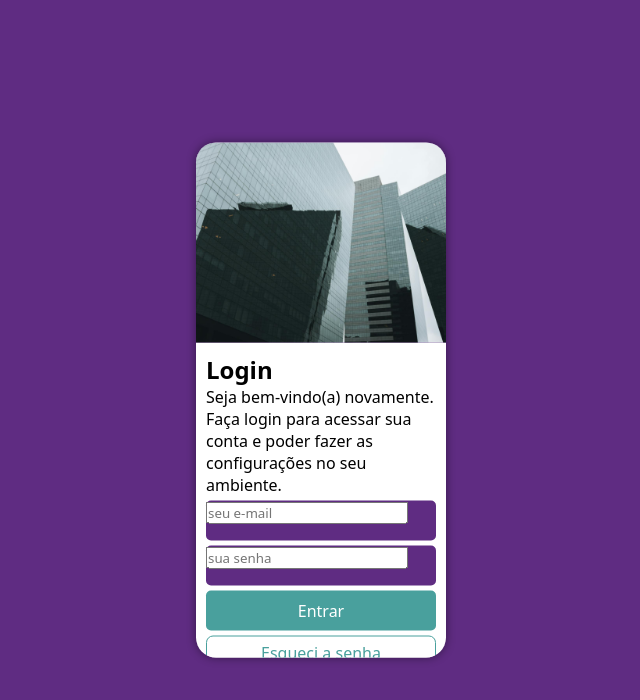
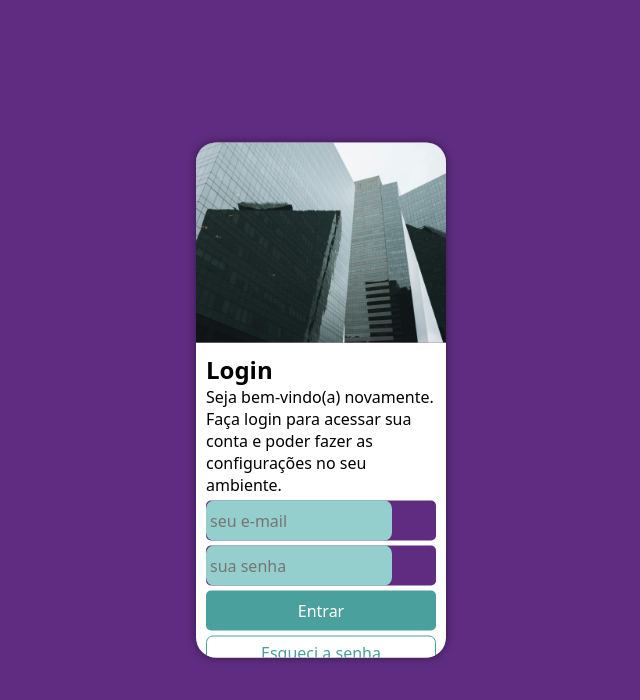
Before and after one commit to Tiagohq20/projeto-login, a plain HTML site: page index.html in a window 1280 px wide. Shown: the whole page, without its empty margins (319-959 px from the left). Drawn offline with Linux system fonts and the light colour scheme.

Commit message:
Update style.css

```diff
--- a/Estilos/style.css
+++ b/Estilos/style.css
@@ -60,6 +60,21 @@ div.campo > label {
     display: none;
 }
 
+div.campo > input {
+    background-color: #94cfcd;
+    font-size: 1em;
+    width: calc(100% - 44px);
+    height: 100%;
+    border: 0px;
+    border-radius: 8px;
+    padding: 4px;
+}
+
+div.campo > input:focus-within {
+    background-color: white;
+    border: none;
+}
+
 form > input[type=submit] {
     display: block;
     font-size: 1em;
@@ -72,7 +87,6 @@ form > input[type=submit] {
     cursor: pointer;
 }
 
-form
 
 form > input[type=submit]:hover {
     background-color: #2d6462;
```
